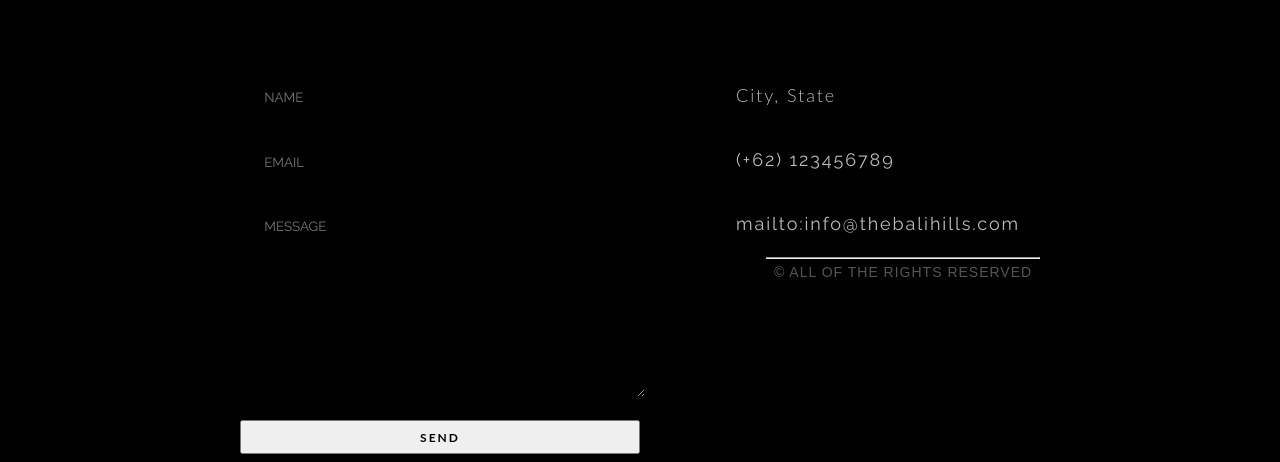
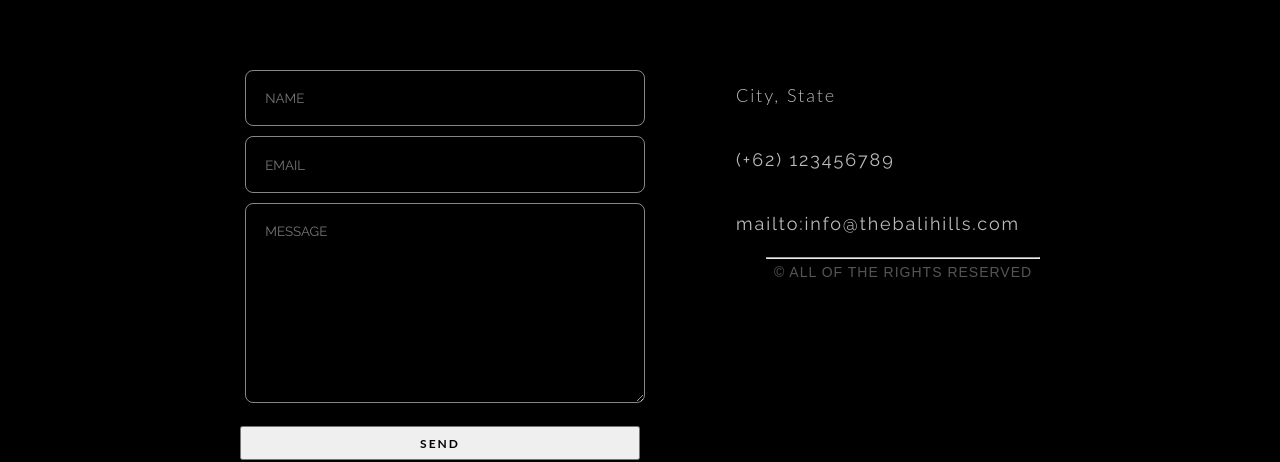
Before and after one commit to Aniket-Patel-swg/bali-resort, a Next.js app: page / in a window 1280 px wide. Shown: the part 1688-2150 px from the top of the page. Built offline with nearby package versions, Linux system fonts and the light colour scheme; a web font is replaced by a local one.

Commit message:
modifed contact section

```diff
--- a/styles/Home.module.css
+++ b/styles/Home.module.css
@@ -446,14 +446,16 @@
   padding: 1.2rem;
   width: 100%;
   margin: 5px;
-  border: 1rem;
+  border: 1px solid #ffffff86;
+  border-radius: 0.5rem;
 }
 .form_control {
   background-color: transparent;
   padding: 1.2rem;
   width: 100%;
   margin: 5px;
-  border: 1rem;
+  border: 1px solid #ffffff86;
+  border-radius: 0.5rem;
 }
 /* Begin Media Queries*/
 @media screen and (max-width: 850px) {
```
